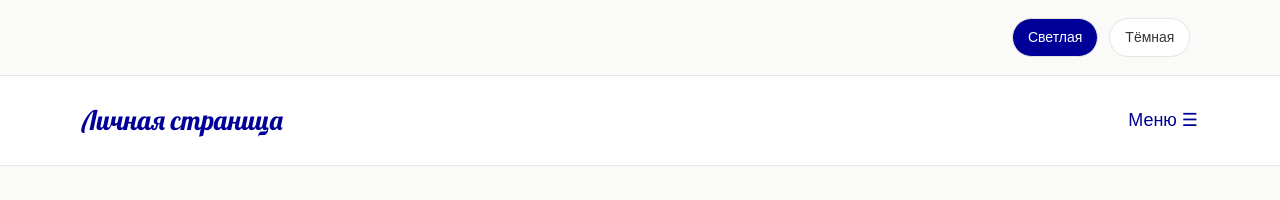
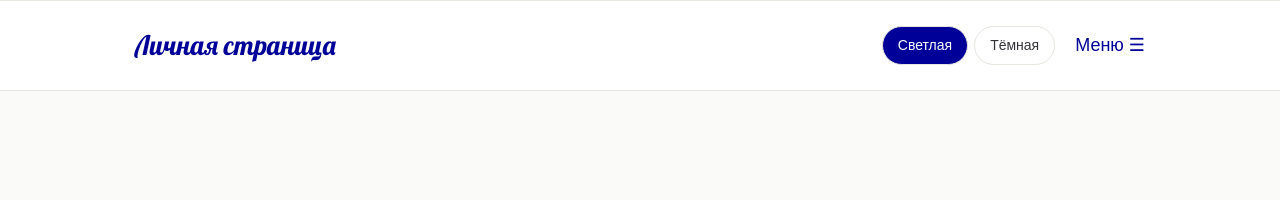
Before and after one commit to AnastasiyaMedentseva/Personal_page, a plain HTML site: page index.html in a window 1280 px wide. Shown: the top 200 px of the page. Drawn offline with nearby package versions, Linux system fonts and the light colour scheme; grey boxes are pictures that could not be loaded; a web font is replaced by a local one.

Commit message:
fix: fix site header

```diff
--- a/index.html
+++ b/index.html
@@ -16,18 +16,17 @@
 
 <body>
 
-<div class="theme-switch">
-    <input type="radio" name="theme" id="light" checked>
-    <label for="light">Светлая</label>
-
-    <input type="radio" name="theme" id="dark">
-    <label for="dark">Тёмная</label>
-
-</div>
-
 <nav class="navbar">
     <div class="container">
         <a class="navbar-brand" href="#about">Личная страница</a>
+
+        <div class="theme-switch" >
+            <input type="radio" name="theme" id="light" checked>
+            <label for="light">Светлая</label>
+
+            <input type="radio" name="theme" id="dark">
+            <label for="dark">Тёмная</label>
+        </div>
 
         <details class="menu">
             <summary>Меню ☰</summary>
--- a/style.css
+++ b/style.css
@@ -76,8 +76,9 @@ a:hover {
 }
 
 .theme-switch {
-    text-align: right;
-    padding: 18px 7%;
+    margin-left: auto;
+    display: flex;
+    align-items: center;
 }
 
 .theme-switch input {
@@ -108,6 +109,15 @@ a:hover {
     border-top: 1px solid var(--border);
     border-bottom: 1px solid var(--border);
     padding: 15px 0;
+}
+
+.navbar .container {
+    display: flex;
+    align-items: center;
+    gap: 20px;
+    max-width: 1050px;
+    margin: 0 auto;
+    padding: 0 20px;
 }
 
 .navbar-brand {
@@ -298,11 +308,6 @@ a:hover {
         font-size: 16px;
     }
 
-    .theme-switch {
-        text-align: center;
-        padding: 12px;
-    }
-
     .navbar .container {
         flex-wrap: wrap;
         gap: 10px;
```
